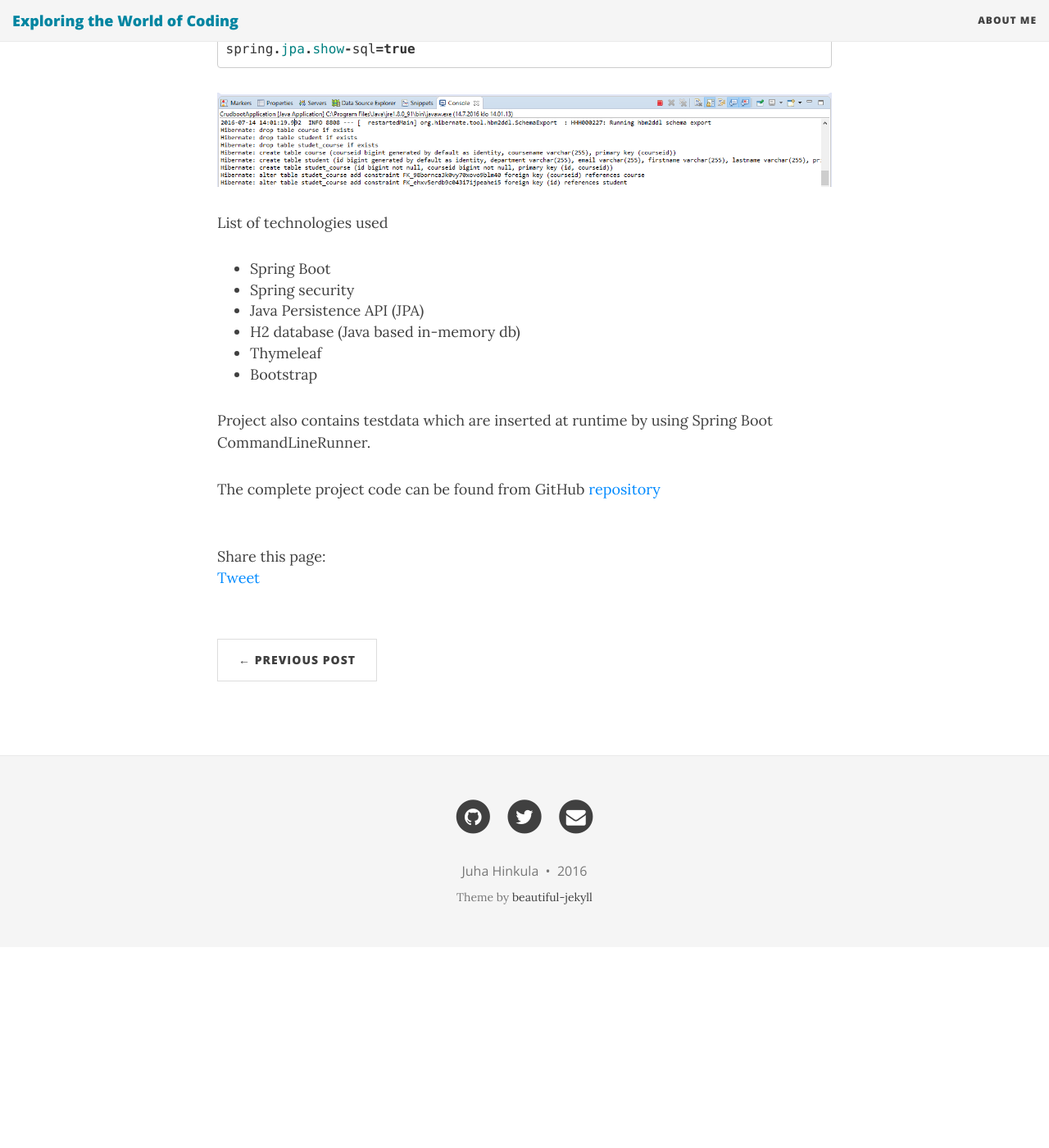
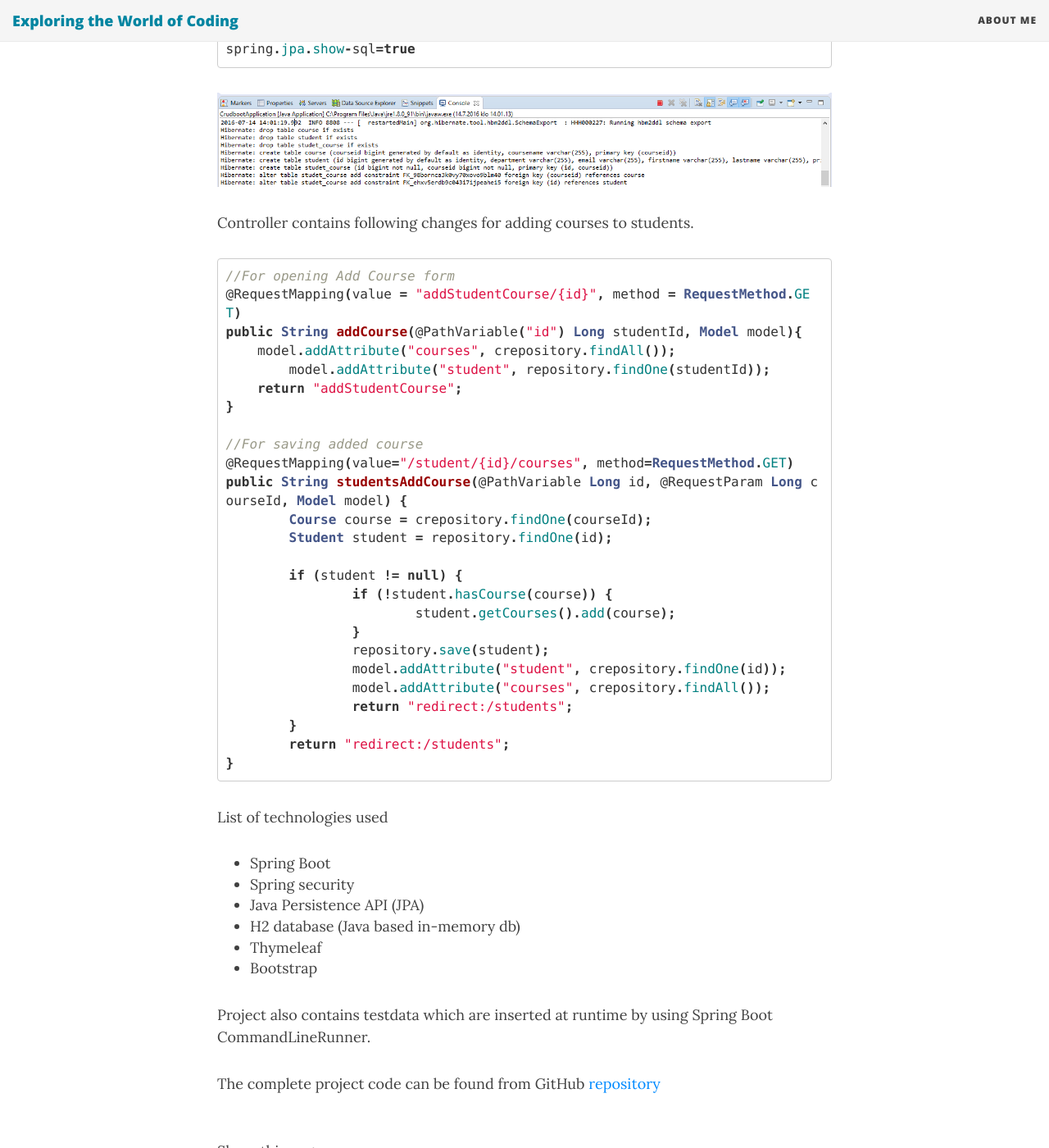
Before and after one commit to juhahinkula/juhahinkula.github.io, a Jekyll site: the page built from _posts/2016-07-16-crudboot-manytomany.markdown, in a window 1280 px wide and 1400 px high, scrolled down 2604 px. Shown: the whole window at 82% size. Built offline with Jekyll 4.4.1, drawn with Linux system fonts in a browser that asks for light colours; nearby versions of some CDN libraries; comment, search, counter and statistics services are not loaded; before the commit the page ends 3759 px from its top, so only the background shows below that.

Commit message:
changes to post

```diff
--- a/_posts/2016-07-16-crudboot-manytomany.markdown
+++ b/_posts/2016-07-16-crudboot-manytomany.markdown
@@ -65,8 +65,35 @@
 
 ![screenshot]({{ site.baseurl }}/img/manytomany_console.png)
 
+Controller contains following changes for adding courses to students.
 
+{% highlight java %}
+//For opening Add Course form
+@RequestMapping(value = "addStudentCourse/{id}", method = RequestMethod.GET)
+public String addCourse(@PathVariable("id") Long studentId, Model model){
+    model.addAttribute("courses", crepository.findAll());
+	model.addAttribute("student", repository.findOne(studentId));
+    return "addStudentCourse";
+}
 
+//For saving added course
+@RequestMapping(value="/student/{id}/courses", method=RequestMethod.GET)
+public String studentsAddCourse(@PathVariable Long id, @RequestParam Long courseId, Model model) {
+	Course course = crepository.findOne(courseId);
+	Student student = repository.findOne(id);
+
+	if (student != null) {
+		if (!student.hasCourse(course)) {
+			student.getCourses().add(course);
+		}
+		repository.save(student);
+		model.addAttribute("student", crepository.findOne(id));
+		model.addAttribute("courses", crepository.findAll());
+		return "redirect:/students";
+	}
+	return "redirect:/students";
+}
+{% endhighlight %}
 
 List of technologies used
 
```
